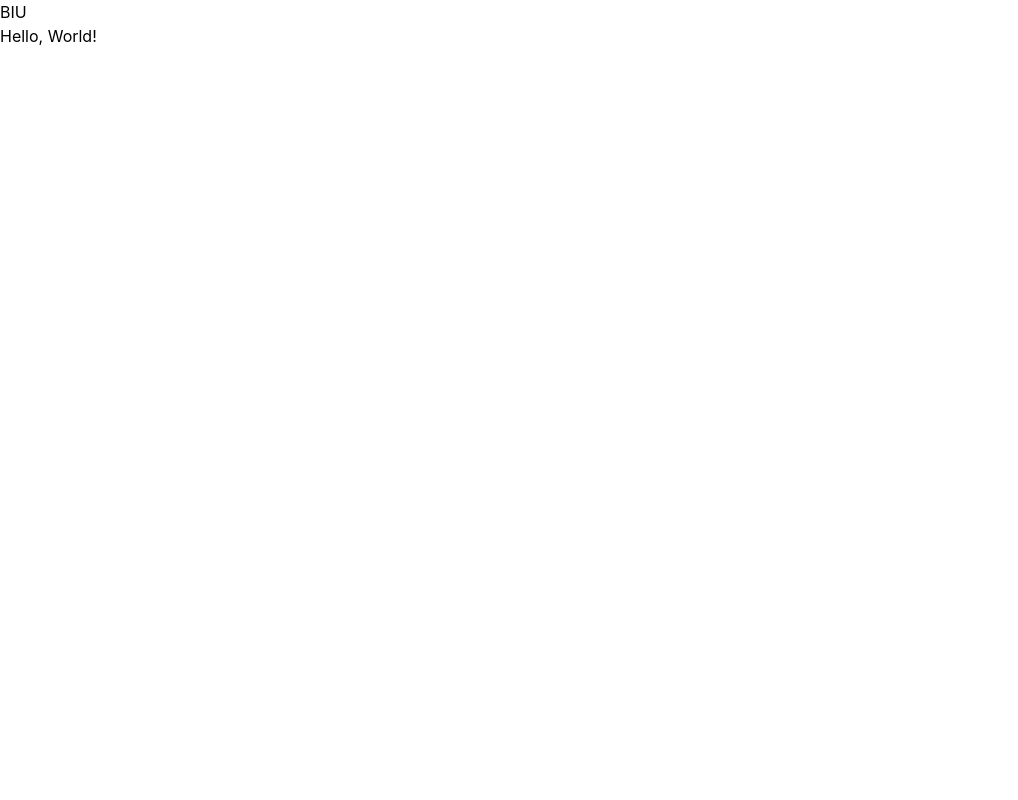
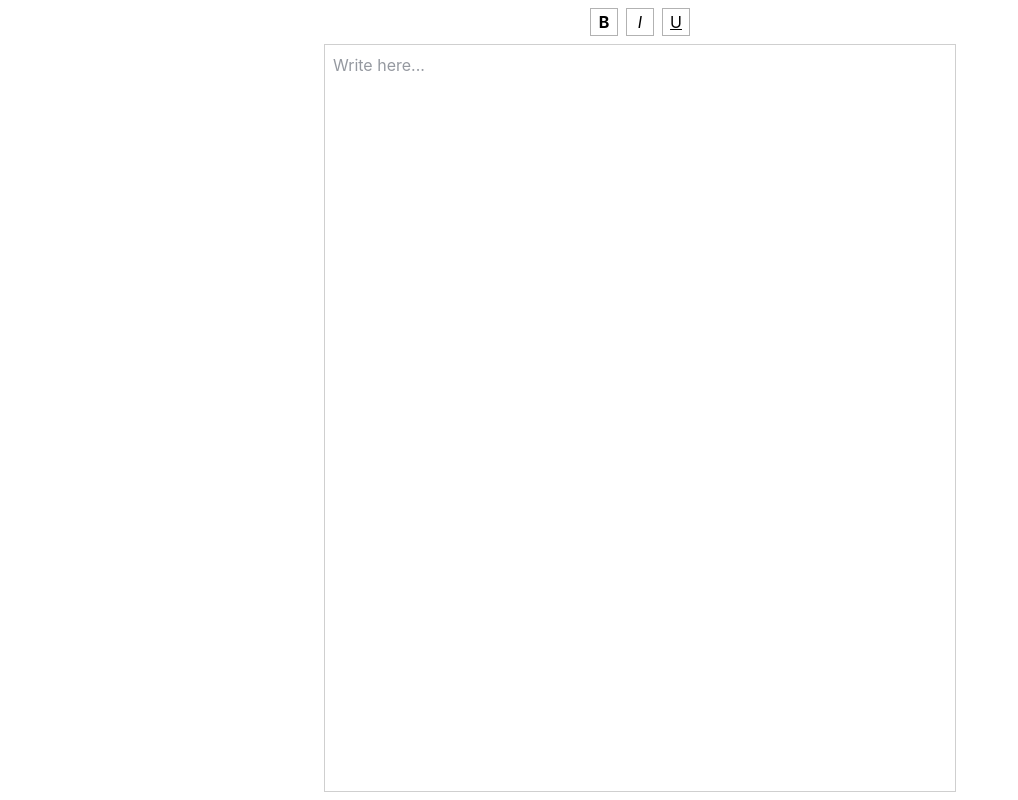
Before and after one commit to Javokhir09/pdf-editor, a React (Vite) app: page / in a window 1280 px wide. Shown: the whole page, without its empty margins (0-1018 px from the left). Built offline with nearby package versions, Linux system fonts and the light colour scheme.

Commit message:
styled editor component and new toggle button component

```diff
--- a/package.json
+++ b/package.json
@@ -11,6 +11,7 @@
   },
   "dependencies": {
     "@tailwindcss/vite": "^4.3.3",
+    "@tiptap/extension-placeholder": "^3.28.0",
     "@tiptap/pm": "^3.28.0",
     "@tiptap/react": "^3.28.0",
     "@tiptap/starter-kit": "^3.28.0",
--- a/src/components/Editor.tsx
+++ b/src/components/Editor.tsx
@@ -1,29 +1,28 @@
 import { EditorContent, useEditor } from "@tiptap/react"
 import StarterKit from "@tiptap/starter-kit"
+import ToggleButton from "./ToggleButton"
+import Placeholder from "@tiptap/extension-placeholder"
 
 function Editor() {
   const editor = useEditor({
-    extensions: [StarterKit],
-    content: "Hello, World!"
+    extensions: [
+      StarterKit,
+      Placeholder.configure({placeholder: "Write here...",})
+    ],
+
   })
 
   if (!editor) return null
 
   return (
-    <div>
-      <div className="tools">
-        <button onClick={() => editor.chain().focus().toggleBold().run()}>
-          B
-        </button>
-        <button onClick={() => editor.chain().focus().toggleItalic().run()}>
-          I
-        </button>
-        <button onClick={() => editor.chain().focus().toggleUnderline().run()}>
-          U
-        </button>
+    <div className="w-full flex items-center flex-col gap-2 p-2">
+      <div className="flex gap-2">
+        <ToggleButton onClick={() => editor.chain().focus().toggleBold().run()} className="font-bold">B</ToggleButton>
+        <ToggleButton onClick={() => editor.chain().focus().toggleItalic().run()} className="italic">I</ToggleButton>
+        <ToggleButton onClick={() => editor.chain().focus().toggleUnderline().run()} className="underline">U</ToggleButton>
       </div>
-      <div className="editor">
-        <EditorContent editor={editor} />
+      <div className="w-full h-[calc(100vh-52px)] flex justify-center">
+        <EditorContent editor={editor} className="w-1/2" />
       </div>
     </div>
   )
--- a/src/components/ToggleButton.tsx
+++ b/src/components/ToggleButton.tsx
@@ -1,7 +1,17 @@
-function ToggleButton() {
+import { useState, type ButtonHTMLAttributes } from "react"
+
+interface ButtonProps extends ButtonHTMLAttributes<HTMLButtonElement> {}
+
+function ToggleButton({ children, className = "", ...props }: ButtonProps) {
+  const [toggled, setToggled] = useState<boolean>(false)
+
   return (
-    <button>
-
+    <button
+      {...props}
+      className={`border border-black/30 size-7 cursor-pointer ${toggled ? "bg-gray-200/80" : ""} ${className}`}
+      onClick={(e) => {setToggled((prev) => !prev); props.onClick?.(e)}}
+    >
+      {children}
     </button>
   )
 }
--- a/src/index.css
+++ b/src/index.css
@@ -1 +1,16 @@
 @import "tailwindcss";
+
+.ProseMirror {
+  min-height: 100%;
+  outline: none;
+  border: 1px solid #00000030;
+  padding: 8px;
+}
+
+.ProseMirror p.is-editor-empty:first-child::before {
+  content: attr(data-placeholder);
+  color: #9599a0;
+  pointer-events: none;
+  float: left;
+  height: 0;
+}
```
Also changed, not shown: 1 other file (tests, documents, lock files or other folders).
